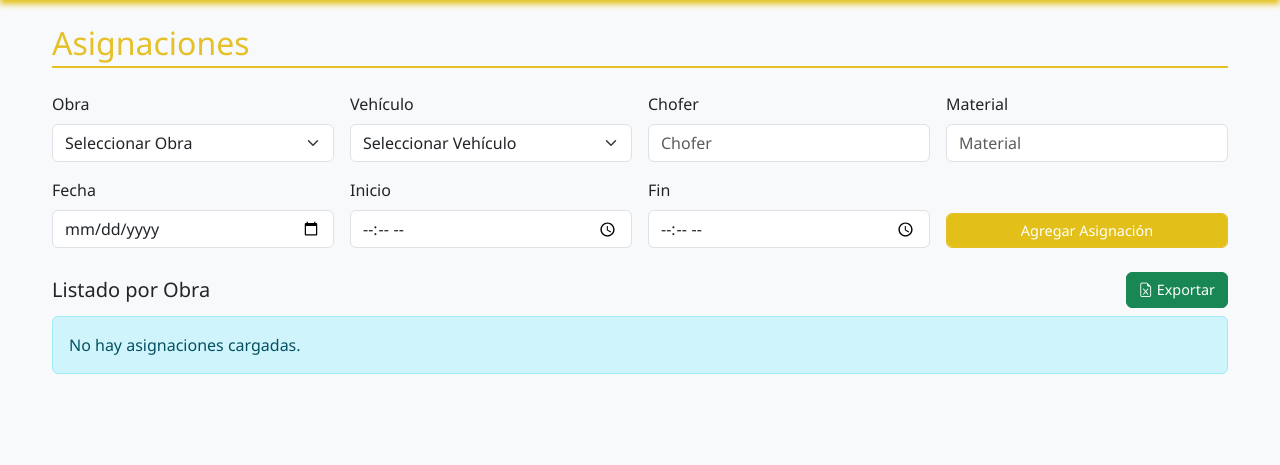
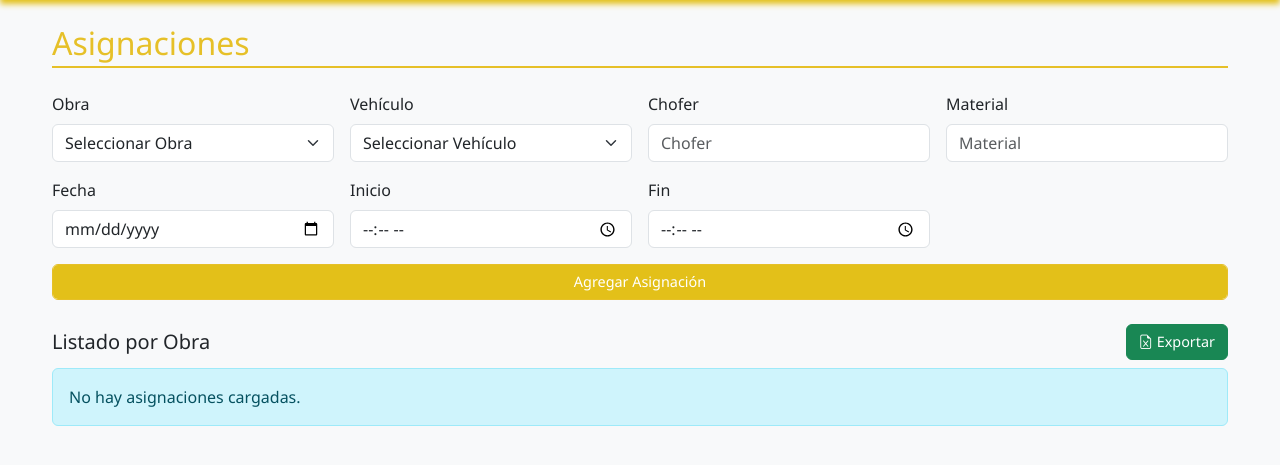
Before and after one commit to santiagonisi/Logistica, a Flask app: page / in a window 1280 px wide. Shown: the part 70-535 px from the top of the page. Run offline with Flask 3, Linux system fonts and the light colour scheme; data comes from the database, SQL or seed files in the repository; data that the repository does not hold is empty.

Commit message:
button "asignacion"

```diff
--- a/logistica/templates/asignaciones.html
+++ b/logistica/templates/asignaciones.html
@@ -57,8 +57,8 @@
     <label class="form-label">Fin</label>
     <input type="time" name="hora_fin" class="form-control" required>
   </div>
-<div class="col-md-3 d-flex align-items-end">
-  <button type="submit" class="btn btn-primary form-control">Agregar Asignación</button>
+    <div class="col-md-12 d-flex align-items-end">
+    <button type="submit" class="btn btn-primary form-control">Agregar Asignación</button>
 </div>
 
 
```
